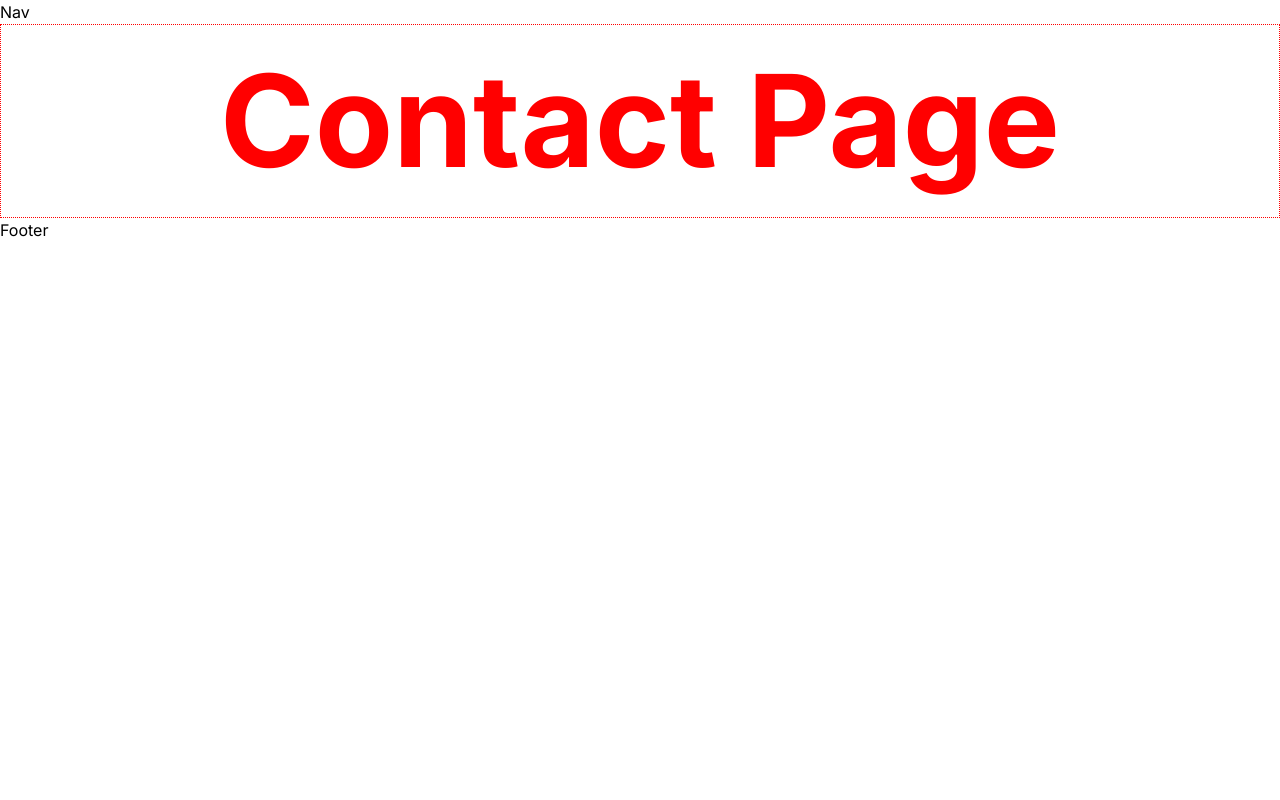
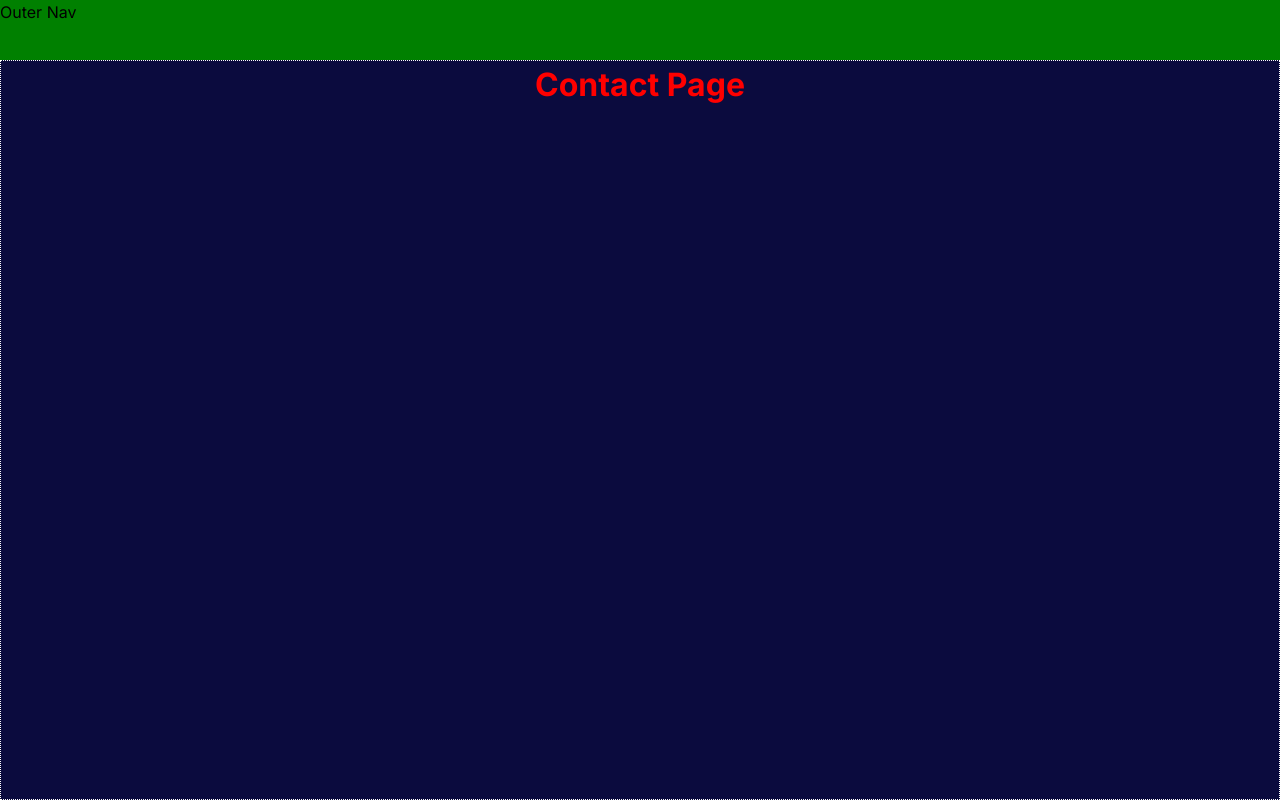
Before and after one commit to bcimbali/my-site-2, a Next.js app: page /contact in a window 1280 px wide. Built offline with nearby package versions, Linux system fonts and the light colour scheme.

Commit message:
feat(component): update global PageContainer

```diff
--- a/src/app/about/page.tsx
+++ b/src/app/about/page.tsx
@@ -2,8 +2,8 @@ import AboutPage from '@/components/AboutPage';
 
 export default function Projects() {
   return (
-    <main>
+    <>
       <AboutPage />
-    </main>
+    </>
   );
 }
--- a/src/app/contact/page.tsx
+++ b/src/app/contact/page.tsx
@@ -2,8 +2,8 @@ import ContactPage from '@/components/ContactPage';
 
 export default function Projects() {
   return (
-    <main>
+    <>
       <ContactPage />
-    </main>
+    </>
   );
 }
--- a/src/app/layout.tsx
+++ b/src/app/layout.tsx
@@ -1,11 +1,8 @@
 import type { Metadata } from 'next';
-import { Inter } from 'next/font/google';
 import './globals.css';
 import StyledComponentsRegistry from '@/lib/registry';
 import ThemeProvider from '@/app/theme-provider';
 import PageContainer from '@/components/PageContainer';
-
-const inter = Inter({ subsets: ['latin'] });
 
 export const metadata: Metadata = {
   title: 'My Site 2',
@@ -17,9 +14,7 @@ export default function RootLayout({ children }: { children: React.ReactNode })
     <html lang="en">
       <StyledComponentsRegistry>
         <ThemeProvider>
-          <body className={inter.className}>
-            <PageContainer>{children}</PageContainer>
-          </body>
+          <PageContainer>{children}</PageContainer>
         </ThemeProvider>
       </StyledComponentsRegistry>
     </html>
--- a/src/app/page.tsx
+++ b/src/app/page.tsx
@@ -2,8 +2,8 @@ import HomePage from '@/components/HomePage';
 
 export default function Home() {
   return (
-    <main>
+    <>
       <HomePage />
-    </main>
+    </>
   );
 }
--- a/src/app/projects/page.tsx
+++ b/src/app/projects/page.tsx
@@ -2,8 +2,8 @@ import ProjectsPage from '@/components/ProjectsPage';
 
 export default function Projects() {
   return (
-    <main>
+    <>
       <ProjectsPage />
-    </main>
+    </>
   );
 }
--- a/src/components/AboutPage/index.tsx
+++ b/src/components/AboutPage/index.tsx
@@ -4,14 +4,12 @@ import styled from 'styled-components';
 import React from 'react';
 
 const StyledDiv = styled.div`
-  border: 1px dotted red;
   display: flex;
   align-items: center;
   justify-content: center;
 `;
 
 const StyledH1 = styled.h1`
-  font-size: 8rem;
   color: red;
 `;
 
--- a/src/components/ContactPage/index.tsx
+++ b/src/components/ContactPage/index.tsx
@@ -4,14 +4,12 @@ import styled from 'styled-components';
 import React from 'react';
 
 const StyledDiv = styled.div`
-  border: 1px dotted red;
   display: flex;
   align-items: center;
   justify-content: center;
 `;
 
 const StyledH1 = styled.h1`
-  font-size: 8rem;
   color: red;
 `;
 
--- a/src/components/HomePage/index.tsx
+++ b/src/components/HomePage/index.tsx
@@ -4,14 +4,12 @@ import styled from 'styled-components';
 import React from 'react';
 
 const StyledDiv = styled.div`
-  border: 1px dotted red;
   display: flex;
   align-items: center;
   justify-content: center;
 `;
 
 const StyledH1 = styled.h1`
-  font-size: 8rem;
   color: red;
 `;
 
--- /dev/null
+++ b/src/components/Navbar/index.tsx
@@ -0,0 +1,12 @@
+import styled from 'styled-components';
+
+const OuterNav = styled.nav`
+  background-color: green;
+  height: 60px;
+`;
+
+const Navbar = () => {
+  return <OuterNav>Outer Nav</OuterNav>;
+};
+
+export default Navbar;
--- a/src/components/PageContainer/index.tsx
+++ b/src/components/PageContainer/index.tsx
@@ -1,12 +1,33 @@
+'use client';
+
 import React from 'react';
+import Navbar from '@/components/Navbar';
+import styled, { css } from 'styled-components';
+import { Inter } from 'next/font/google';
+
+const inter = Inter({ subsets: ['latin'] });
+
+const Main = styled.main`
+  display: flex;
+  flex-direction: column;
+  border: 1px dotted white;
+`;
+
+const Body = styled.body`
+  ${({ theme }) => css`
+    background-color: ${theme.colors.bg};
+    display: grid;
+    height: 100vh;
+    grid-template-rows: auto 1fr;
+  `}
+`;
 
 const PageContainer = ({ children }: { children: React.ReactNode }) => {
   return (
-    <>
-      <nav>Nav</nav>
-      <main>{children}</main>
-      <footer>Footer</footer>
-    </>
+    <Body className={inter.className}>
+      <Navbar />
+      <Main>{children}</Main>
+    </Body>
   );
 };
 
--- a/src/components/ProjectsPage/index.tsx
+++ b/src/components/ProjectsPage/index.tsx
@@ -4,14 +4,12 @@ import styled from 'styled-components';
 import React from 'react';
 
 const StyledDiv = styled.div`
-  border: 1px dotted red;
   display: flex;
   align-items: center;
   justify-content: center;
 `;
 
 const StyledH1 = styled.h1`
-  font-size: 8rem;
   color: red;
 `;
 
--- a/src/theme/index.js
+++ b/src/theme/index.js
@@ -37,7 +37,7 @@ const mediaQueries = (key) => {
 const theme = {
   breakpoints: breakpoints,
   colors: {
-    bg: '#b1b0e5',
+    bg: '#0B0B3E',
     black: '#111111',
     blue: '#0B0B3E',
     fg: '#FFFFFF',
```
